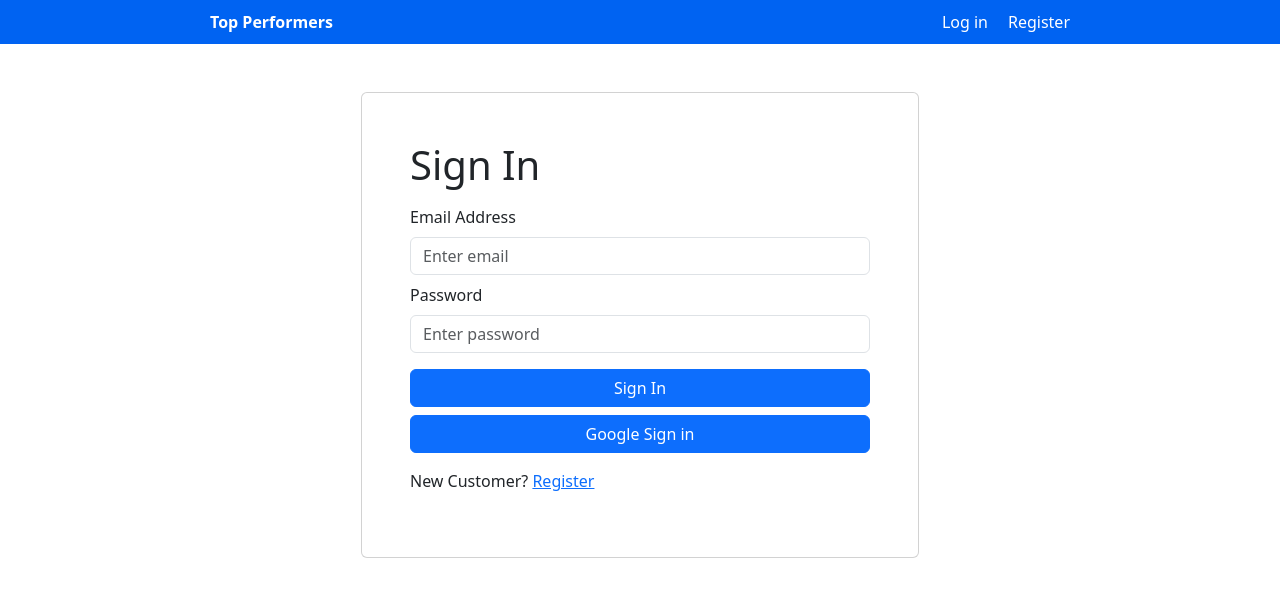
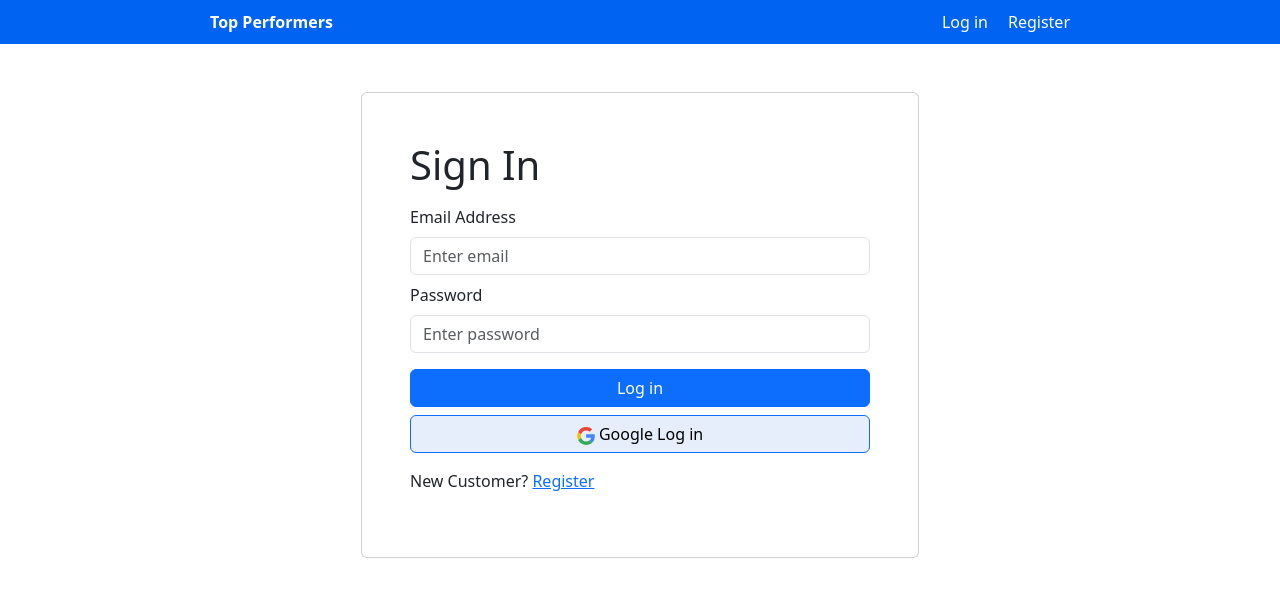
Before and after one commit to CodeRabbid/top-performers, a React (Vite) app in the folder frontend/: page /login in a window 1280 px wide. Shown: the top 596 px of the page. Built offline with nearby package versions, Linux system fonts and the light colour scheme; no server answers.

Commit message:
add google logo

```diff
--- a/frontend/package.json
+++ b/frontend/package.json
@@ -21,7 +21,8 @@
     "react-redux": "^9.1.0",
     "react-router-bootstrap": "^0.26.2",
     "react-router-dom": "^6.22.3",
-    "react-toastify": "^10.0.5"
+    "react-toastify": "^10.0.5",
+    "vite-plugin-svgr": "^4.2.0"
   },
   "devDependencies": {
     "@types/react": "^18.2.66",
--- a/frontend/src/screens/LoginScreen.jsx
+++ b/frontend/src/screens/LoginScreen.jsx
@@ -10,6 +10,7 @@ import {
 import { setCredentials } from "../slices/authSlice";
 import { toast } from "react-toastify";
 import Loader from "../components/Loader";
+import GoogleLogo from "./folder/google-logo.svg?react";
 
 import { useGoogleLogin } from "@react-oauth/google";
 
@@ -95,15 +96,17 @@ const LoginScreen = () => {
             variant="primary"
             className="mt-2"
           >
-            Sign In
+            Log in
           </Button>
           <Button
             disabled={isLoading}
             variant="primary"
             className="mt-0"
             onClick={googleLoginHandler}
+            style={{ backgroundColor: "rgb(230, 238, 252)", color: "black" }}
           >
-            Google Sign in
+            <GoogleLogo style={{ height: "18px", width: "18px" }} />
+            &nbsp;Google Log in
           </Button>
         </div>
       </Form>
--- a/frontend/vite.config.js
+++ b/frontend/vite.config.js
@@ -1,9 +1,10 @@
 import { defineConfig } from "vite";
 import react from "@vitejs/plugin-react";
+import svgr from "vite-plugin-svgr";
 
 // https://vitejs.dev/config/
 export default defineConfig({
-  plugins: [react()],
+  plugins: [react(), svgr()],
   server: {
     port: 3000,
     proxy: {
```
Also changed, not shown: frontend/src/screens/folder/google-logo.svg (added), 1 other file (tests, documents, lock files or other folders).
